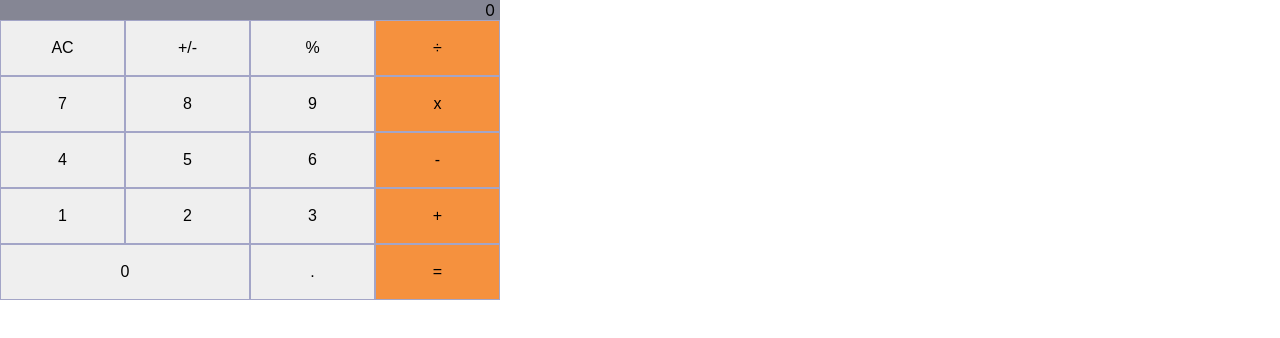
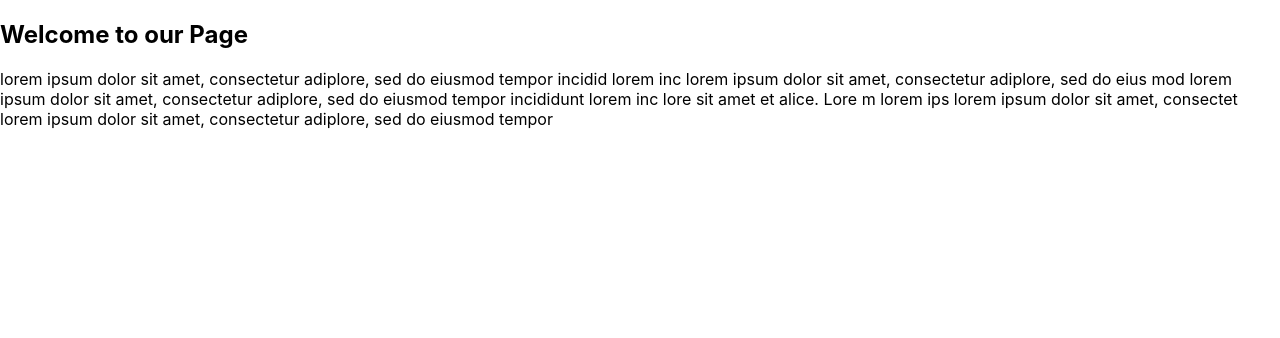
Before and after one commit to benwmx/math-enthusing, a React (Create React App) app: page / in a window 1280 px wide. Shown: the top 338 px of the page. Built offline with nearby package versions, Linux system fonts and the light colour scheme.

Commit message:
Add basic structure to Home/Quote pages.

```diff
--- a/src/App.js
+++ b/src/App.js
@@ -1,12 +1,29 @@
 import React from 'react';
+import { BrowserRouter as Router, Route, Switch } from 'react-router-dom';
 import './App.css';
 import Calculator from './components/Calculator';
+import Quote from './components/pages/Quote';
+import Home from './components/pages/Home';
 
 function App() {
   return (
-    <div className="App">
-      <Calculator />
-    </div>
+    <Router>
+      <Switch>
+        <Route path="/Calculator">
+          <div className="App">
+            <Calculator />
+          </div>
+        </Route>
+        <Route path="/Quote">
+          <Quote />
+        </Route>
+        <Route path="/">
+          <Home />
+        </Route>
+      </Switch>
+
+    </Router>
+
   );
 }
 
--- a/src/components/pages/Home.js
+++ b/src/components/pages/Home.js
@@ -0,0 +1,16 @@
+import React from 'react';
+
+const Home = () => (
+  <div className="home-container">
+    <h2>Welcome to our Page</h2>
+    <p className="home-details">
+      lorem ipsum dolor sit amet, consectetur adiplore, sed do eiusmod tempor incidid
+      lorem inc lorem ipsum dolor sit amet, consectetur adiplore, sed do eius mod
+      lorem ipsum dolor sit amet, consectetur adiplore, sed do eiusmod tempor incididunt
+      lorem inc lore sit amet et alice. Lore m lorem ips lorem  ipsum dolor sit amet,  consectet
+      lorem ipsum dolor sit amet, consectetur adiplore, sed do eiusmod tempor
+    </p>
+  </div>
+);
+
+export default Home;
--- a/src/components/pages/Quote.js
+++ b/src/components/pages/Quote.js
@@ -0,0 +1,10 @@
+import React from 'react';
+
+const Quote = () => (
+  <p className="quote-container">
+    Mathematics is not about numbers, equations, computations,
+    or algorithms: it is about understanding.
+  </p>
+);
+
+export default Quote;
```
